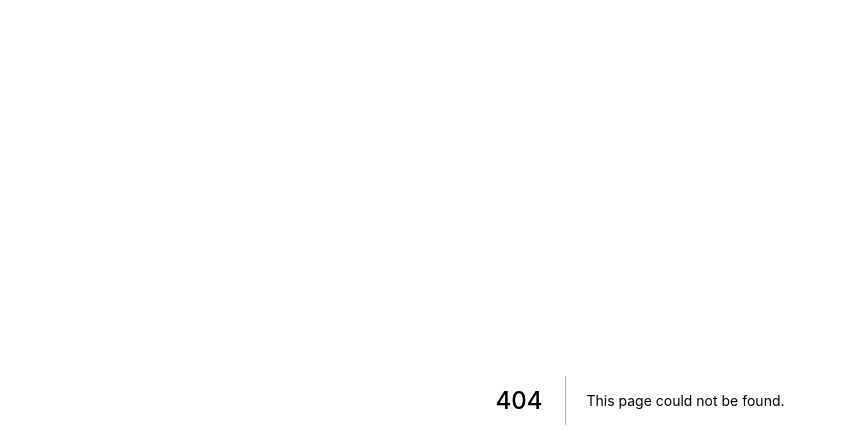
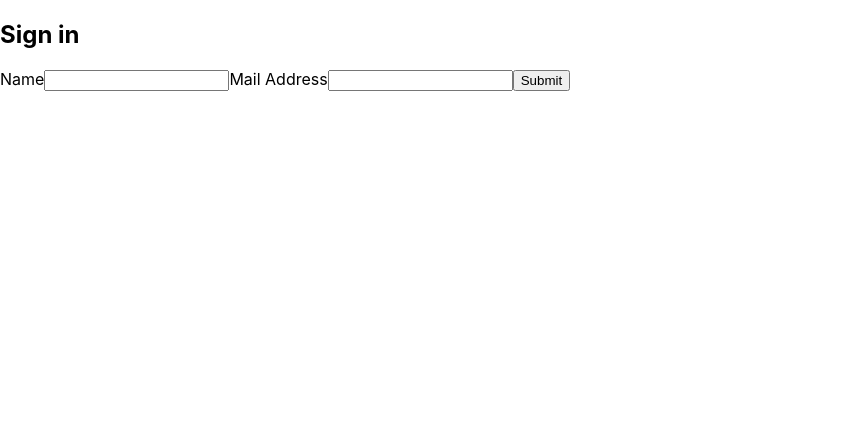
Before and after one commit to KeisukeShimokawa/testing-vitejs-react-ts, a Next.js app in the folder frontend/: page /signin in a window 1280 px wide. Before the commit this address had no page. Shown: the top 448 px of the page, without its empty margins (0-846 px from the left). Built offline with nearby package versions, Linux system fonts and the light colour scheme.

Commit message:
feat: ログイン画面を追加

```diff
--- a/frontend/src/api/client.ts
+++ b/frontend/src/api/client.ts
@@ -32,6 +32,7 @@ apiClient.interceptors.response.use(
 
         try {
           const _response = await apiClient.post('/auth/refresh');
+          console.log('refresh success ...');
           return apiClient(originalConfig);
         } catch (_error) {
           return Promise.reject(_error);
--- /dev/null
+++ b/frontend/src/pages/signin/index.tsx
@@ -0,0 +1,44 @@
+import { NextPage } from 'next';
+import { useState } from 'react';
+import { apiClient } from '../../api/client';
+
+const Signin: NextPage = () => {
+  const [name, setName] = useState('');
+  const [email, setEmail] = useState('');
+
+  const handleSubmit = (event: React.FormEvent<HTMLFormElement>) => {
+    event.preventDefault();
+
+    apiClient.post('/auth/signup', {
+      name,
+      email,
+    });
+  };
+
+  return (
+    <>
+      <div>
+        <h2>Sign in</h2>
+        <form onSubmit={handleSubmit}>
+          <label htmlFor="name">Name</label>
+          <input
+            id="name"
+            type="text"
+            value={name}
+            onChange={(e) => setName(e.currentTarget.value)}
+          />
+          <label htmlFor="email">Mail Address</label>
+          <input
+            id="email"
+            type="email"
+            value={email}
+            onChange={(e) => setEmail(e.currentTarget.value)}
+          />
+          <button type="submit">Submit</button>
+        </form>
+      </div>
+    </>
+  );
+};
+
+export default Signin;
```
Also changed, not shown: frontend/src/pages/index.tsx (+6 -1 lines).
